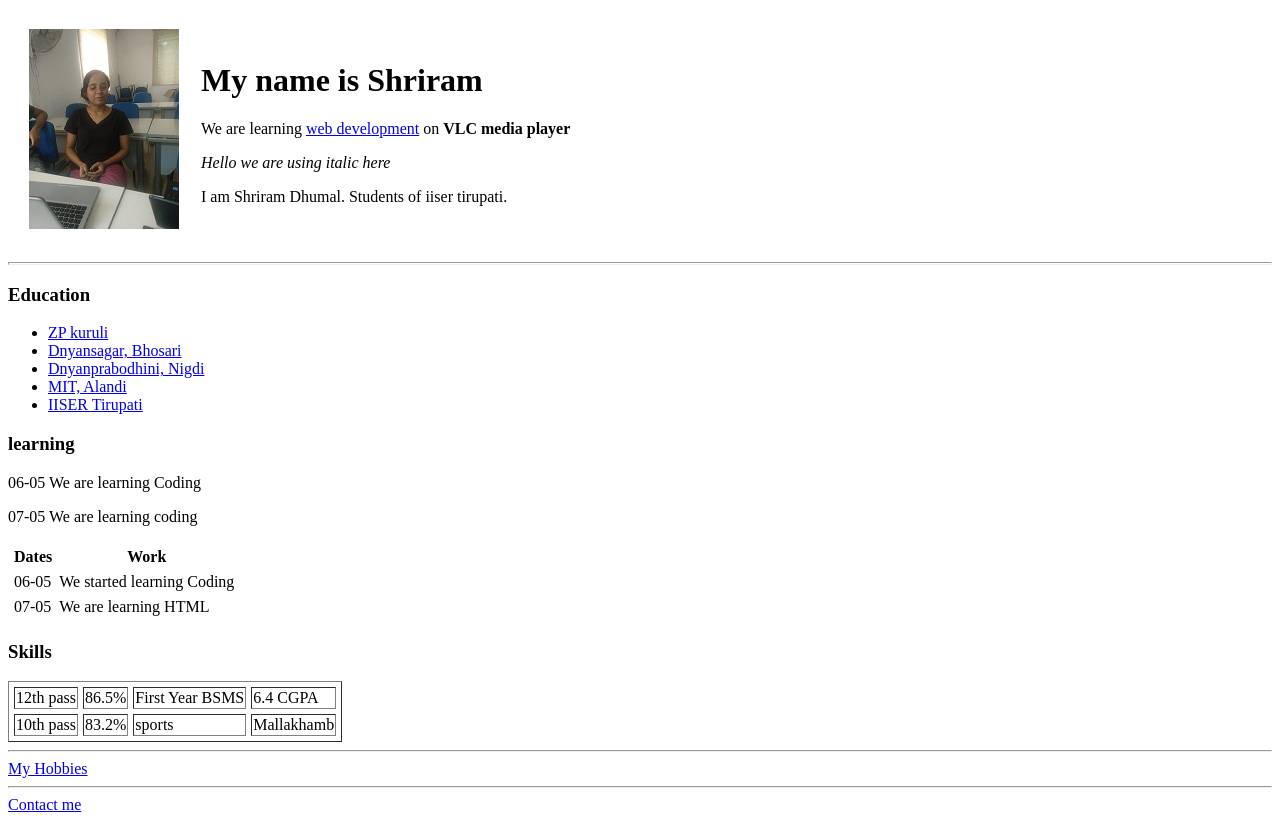
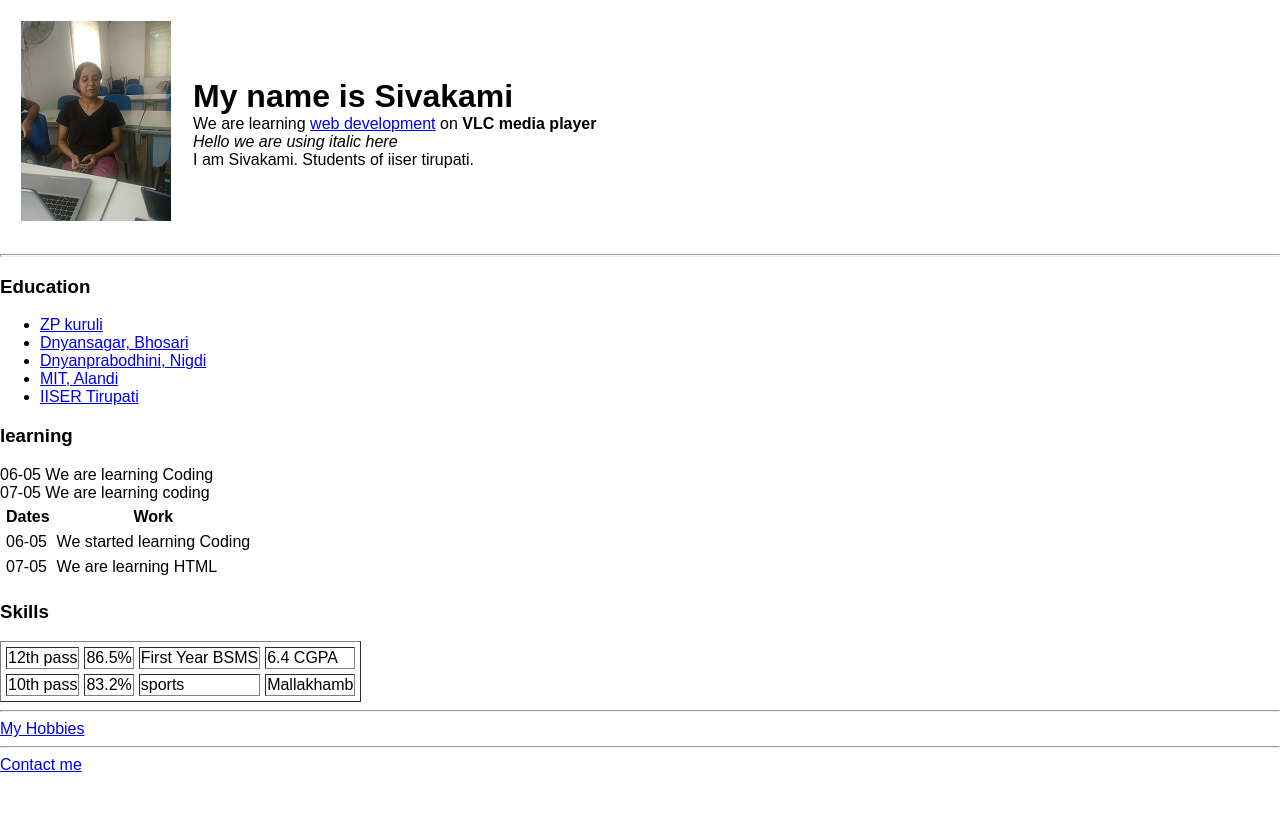
Before and after one commit to shriram7038/shriram, a plain HTML site: page index.html in a window 1280 px wide. After the commit the page ends 800 px from the top, so only its background shows below. Drawn offline with Linux system fonts and the light colour scheme; files that its build step writes are made by us from their sources.

Commit message:
Update index.html

```diff
--- a/index.html
+++ b/index.html
@@ -3,16 +3,17 @@
     <head>
         <meta charset="UTF-8">
         <title>Shriram's website</title>
+        <link rel="stylesheet" href="css/styles.css">
     </head>
     <body>
         <table cellspacing="20">
             <tr>
                 <td><img src="1.jpg" alt="Shriram Dhumal"></td>
-                <td><h1>My name is Shriram</h1>
+                <td><h1>My name is Sivakami</h1>
                     <p> We are learning <a href="https://en.wikipedia.org/wiki/Web_development#:~:text=Web%20development%20is%20the%20work,businesses%2C%20and%20social%20network%20services.">web development</a> on <strong>VLC media player</strong></p>
                     <em>Hello we are using italic here</em>
                     <br>
-                    <p>I am Shriram Dhumal. Students of iiser tirupati.</p></td>
+                    <p>I am Sivakami. Students of iiser tirupati.</p></td>
             </tr>
         </table>
         <hr size="3">
```
